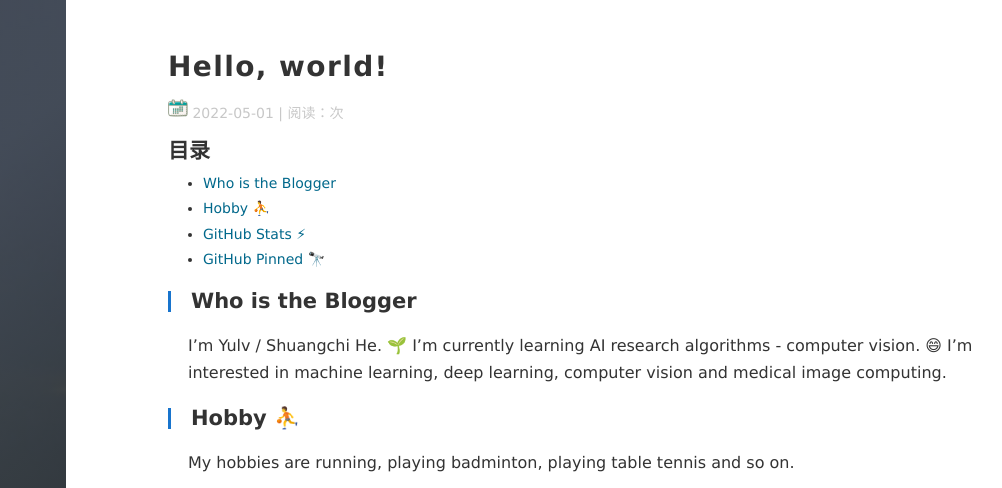
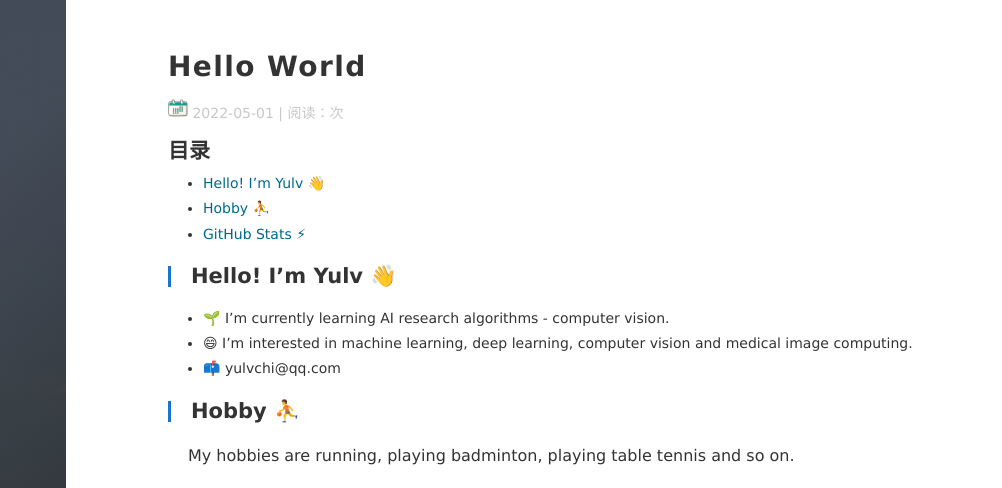
Before and after one commit to Yulv-git/Yulv-git.github.io, a Jekyll site: the page built from _posts/2022-05-01-Hello-World.md, in a window 1280 px wide and 1400 px high. Shown: the top 488 px of the window, without its empty margins (216-1218 px from the left). Built offline with Jekyll 4.4.1, drawn with Linux system fonts in a browser that asks for light colours; nearby versions of some CDN libraries; comment, search, counter and statistics services are not loaded; some of the changed text lies outside the part shown.

Commit message:
Update Pages content.

```diff
--- a/404.html
+++ b/404.html
@@ -4,7 +4,6 @@ description: "你来到了没有知识的荒原 :("
 header-img: "images/404-bg.jpg"
 permalink: /404.html
 ---
-
 
 <!-- Page Header -->
 <header class="intro-header"
--- a/_config.yml
+++ b/_config.yml
@@ -1,7 +1,7 @@
 # Basic
 title: Yulv
-subtitle: 个人站
-description: 欢迎来到我的个人站~
+subtitle: GitHub Pages
+description: Welcome to my website!
 # 头像里面的标题
 avatarTitle: Yulv
 # 头像里面的描述
--- a/_includes/footer.html
+++ b/_includes/footer.html
@@ -89,10 +89,8 @@
 
     <div class="footer_div">
       <p class="copyright text-muted">
-        Copyright &copy; {{ site.title }} {{ site.time | date: '%Y' }} Theme by <a
-          href="http://leopardpan.cn/">leopardpan</a> |
-        <iframe style="margin-left: 2px; margin-bottom:-5px;" frameborder="0" scrolling="0" width="91px" height="20px"
-          src="https://ghbtns.com/github-btn.html?user=leopardpan&repo=leopardpan.github.io&type=star&count=true">
+        Copyright &copy; <a href="https://github.com/Yulv-git/Yulv-git.github.io">{{ site.title }}</a> {{ site.time |
+        date: '%Y' }} Theme by <a href="http://leopardpan.cn">leopardpan</a>
         </iframe>
       </p>
       <div align="right">
--- a/_posts/2022-05-01-Hello-World.md
+++ b/_posts/2022-05-01-Hello-World.md
@@ -1,15 +1,15 @@
 ---
 layout: post
-title: Hello, world!
+# title: Hello, World
 description: ""
 tags: 博客
 ---
 
-## Who is the Blogger
+## Hello! I'm Yulv 👋
 
-I'm Yulv / Shuangchi He.
-🌱 I'm currently learning AI research algorithms - computer vision.
-😄 I'm interested in machine learning, deep learning, computer vision and medical image computing.
+- 🌱 I'm currently learning AI research algorithms - computer vision.
+- 😄 I'm interested in machine learning, deep learning, computer vision and medical image computing.
+- 📫 yulvchi@qq.com
 
 ## Hobby ⛹
 
@@ -21,18 +21,13 @@ My hobbies are running, playing badminton, playing table tennis and so on.
 
 <img src="https://github-readme-stats.vercel.app/api/top-langs/?username=Yulv-git&show_icons=true&hide_border=true&layout=compact&langs_count=12" />
 
-## GitHub Pinned 🔭
-
-<img src="https://github-readme-stats.vercel.app/api/pin/?username=Yulv-git&repo=Awesome-Ultrasound-Standard-Plane-Detection" />
-
-<img src="https://github-readme-stats.vercel.app/api/pin/?username=Yulv-git&repo=Model_Inference_Deployment" />
-
-<img src="https://github-readme-stats.vercel.app/api/pin/?username=Yulv-git&repo=Campus_network_OM_WAL" />
-
-<img src="https://github-readme-stats.vercel.app/api/pin/?username=Yulv-git&repo=Correlation_and_Agreement_Analysis" />
-
-<img src="https://github-readme-stats.vercel.app/api/pin/?username=Yulv-git&repo=Search-for-Typos" />
-
-<img src="https://github-readme-stats.vercel.app/api/pin/?username=Yulv-git&repo=Master-Thesis-LaTeX-Template-of-SZU" />
-
-<img src="https://github-readme-stats.vercel.app/api/pin/?username=Yulv-git&repo=Jekyll-Pages" />
+<details open>
+    <summary><b>🔭 GitHub Pinned</b></summary>
+    <img src="https://github-readme-stats.vercel.app/api/pin/?username=Yulv-git&repo=Awesome-Ultrasound-Standard-Plane-Detection" />
+    <img src="https://github-readme-stats.vercel.app/api/pin/?username=Yulv-git&repo=Model_Inference_Deployment" />
+    <img src="https://github-readme-stats.vercel.app/api/pin/?username=Yulv-git&repo=Campus_network_OM_WAL" />
+    <img src="https://github-readme-stats.vercel.app/api/pin/?username=Yulv-git&repo=Correlation_and_Agreement_Analysis" />
+    <img src="https://github-readme-stats.vercel.app/api/pin/?username=Yulv-git&repo=Search-for-Typos" />
+    <img src="https://github-readme-stats.vercel.app/api/pin/?username=Yulv-git&repo=Master-Thesis-LaTeX-Template-of-SZU" />
+    <img src="https://github-readme-stats.vercel.app/api/pin/?username=Yulv-git&repo=Jekyll-Pages" />
+</details>
```
Also changed, not shown: Readme.md.
